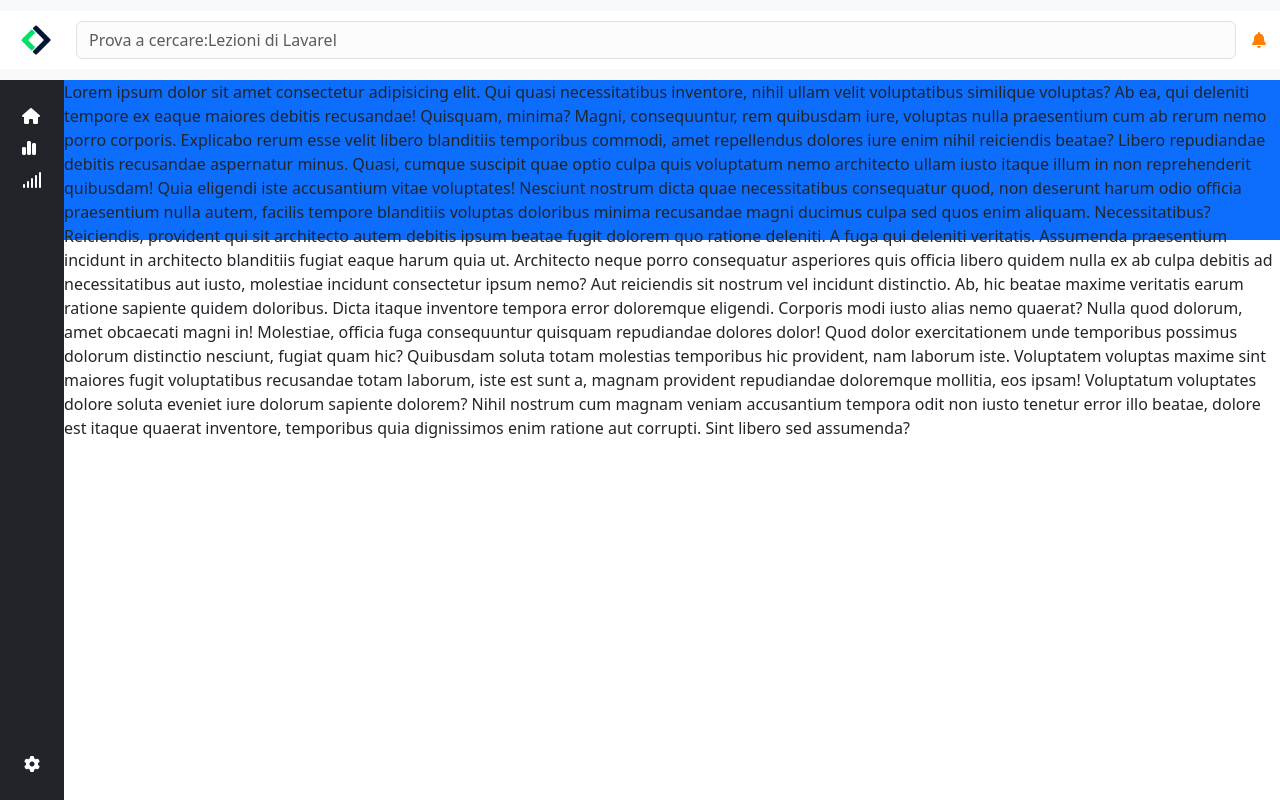
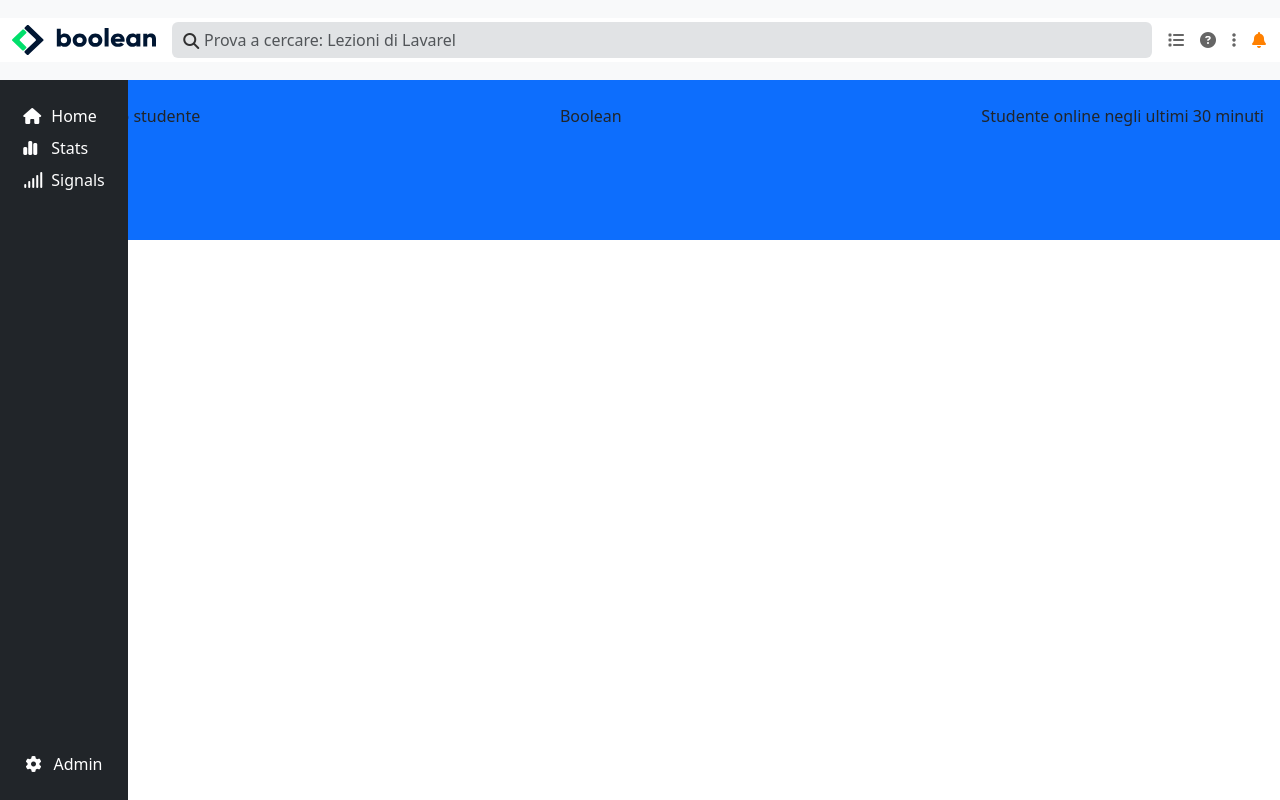
Before and after one commit to AlessandroSemeraro/html-css-bootstrap-dashboard, a plain HTML site: page index.html in a window 1280 px wide. Drawn offline with nearby package versions, Linux system fonts and the light colour scheme.

Commit message:
fixed responsive Navbar and aside , added icons on nav

```diff
--- a/index.html
+++ b/index.html
@@ -27,19 +27,34 @@
             <div class="container-fluid bg-white d-flex flex-nowrap">
 
                     <!--LOGO-->
-            <a class="navbar-brand" href="#">
-                <img class="img-logo" src="./img/mobile-logo.png" alt="Boolean mobile-logo">
+                <a class="navbar-brand py-0 my-0" href="#">
+                    <img class="img-logo d-lg-none " src="./img/mobile-logo.png" alt="Boolean mobile-logo">
+                    <img class="img-logo-lg d-none d-lg-block pe-0" src="./img/logo.svg" alt="Bolean desktop-logo">
                 </a>
 
                     <!--SEARCHBAR-->
                 <div class="form-outline searchbar-width">
-                <input type="search" id="form1" class="form-control bg-light-subtle" placeholder="Prova a cercare:Lezioni di Lavarel" aria-label="Search" />
+                    <div class="form-group has-search">
+                        <span class="fa fa-search form-control-feedback"></span>
+                        <input type="text" id="form1" style="--bs-bg-opacity: .2;" class="bg-secondary form-control border-0 fs-6 my-1" placeholder="Prova a cercare: Lezioni di Lavarel" aria-label="Search" />
+                    </div>
                 </div>
 
                     <!--BELL-->
-            <div class="ps-3">
+                <ul class="ps-3 d-flex align-items-center mb-0 d-lg-flex d-lg-flex-row justify-content-lg-between">
+                    <li class="d-none d-lg-block me-3">
+                        <i class="fa-solid fa-list" style="color: #656565;"></i>
+                    </li>
+                    <li class="d-none d-lg-block me-3">
+                        <i class="fa-solid fa-circle-question" style="color: #656565;"></i>
+                    </li>
+                    <li class="d-none d-lg-block me-3">
+                        <i class="fa-solid fa-ellipsis-vertical" style="color: #656565;"></i>
+                    </li>
+                    <li>
                         <i class="fa-size fa-solid fa-bell" style="color: #ff8000;"></i>
-            </div>
+                    </li>
+                </ul>
             </div>
         </nav>
         <!--NAVBAR END-->
@@ -48,18 +63,22 @@
         <aside class="bg-dark my-aside">
             <section class="container-aside d-flex flex-column justify-content-between align-items-center p-4">
                 <div class="flex-column">
-                    <div class="mb-2">
+                    <div class="mb-2 d-lg-flex  align-items-lg-center fs-6">
                         <i class="fa-solid fa-house" style="color: #ffffff;"></i>
+                        <span class="my_mg-l-home d-none d-lg-block text-white">Home</span>
                     </div>
-                    <div class="mb-2">
+                    <div class="mb-2 d-lg-flex  align-items-lg-center fs-6">
                         <i class="fa-solid fa-chart-simple" style="color: #ffffff;"></i>
+                        <span class="my_mg-l-stats d-none d-lg-block text-white">Stats</span>
                     </div>
-                    <div>
+                    <div class="d-lg-flex  align-items-lg-center fs-6">
                         <i class="fa-solid fa-signal" style="color: #ffffff;"></i>
+                        <span class="my_mg-l-signals d-none d-lg-block text-white">Signals</span>
                     </div>
                 </div>
-                <div>
+                <div class="d-lg-flex align-items-lg-center fs-6">
                     <i class="fa-solid fa-gear" style="color: #ffffff;"></i>
+                    <span class="my_mg-l-admin d-none d-lg-block text-white">Admin</span>
                 </div>
             </section>
         </aside>
@@ -69,18 +88,16 @@
     <main class="my_container-main">
 
         <!--INFOBAR - BOTTOM-NAV-->
-        <section class="container_info-bar bg-primary">
-              Lorem ipsum dolor sit amet consectetur adipisicing elit. Qui quasi necessitatibus inventore, nihil ullam velit voluptatibus similique voluptas? Ab ea, qui deleniti tempore ex eaque maiores debitis recusandae! Quisquam, minima?
-              Magni, consequuntur, rem quibusdam iure, voluptas nulla praesentium cum ab rerum nemo porro corporis. Explicabo rerum esse velit libero blanditiis temporibus commodi, amet repellendus dolores iure enim nihil reiciendis beatae?
-              Libero repudiandae debitis recusandae aspernatur minus. Quasi, cumque suscipit quae optio culpa quis voluptatum nemo architecto ullam iusto itaque illum in non reprehenderit quibusdam! Quia eligendi iste accusantium vitae voluptates!
-              Nesciunt nostrum dicta quae necessitatibus consequatur quod, non deserunt harum odio officia praesentium nulla autem, facilis tempore blanditiis voluptas doloribus minima recusandae magni ducimus culpa sed quos enim aliquam. Necessitatibus?
-              Reiciendis, provident qui sit architecto autem debitis ipsum beatae fugit dolorem quo ratione deleniti. A fuga qui deleniti veritatis. Assumenda praesentium incidunt in architecto blanditiis fugiat eaque harum quia ut.
-              Architecto neque porro consequatur asperiores quis officia libero quidem nulla ex ab culpa debitis ad necessitatibus aut iusto, molestiae incidunt consectetur ipsum nemo? Aut reiciendis sit nostrum vel incidunt distinctio.
-              Ab, hic beatae maxime veritatis earum ratione sapiente quidem doloribus. Dicta itaque inventore tempora error doloremque eligendi. Corporis modi iusto alias nemo quaerat? Nulla quod dolorum, amet obcaecati magni in!
-              Molestiae, officia fuga consequuntur quisquam repudiandae dolores dolor! Quod dolor exercitationem unde temporibus possimus dolorum distinctio nesciunt, fugiat quam hic? Quibusdam soluta totam molestias temporibus hic provident, nam laborum iste.
-              Voluptatem voluptas maxime sint maiores fugit voluptatibus recusandae totam laborum, iste est sunt a, magnam provident repudiandae doloremque mollitia, eos ipsam! Voluptatum voluptates dolore soluta eveniet iure dolorum sapiente dolorem?
-              Nihil nostrum cum magnam veniam accusantium tempora odit non iusto tenetur error illo beatae, dolore est itaque quaerat inventore, temporibus quia dignissimos enim ratione aut corrupti. Sint libero sed assumenda?
+        <section class="my_info-bar bg-primary">
+            <div class="container_my-info-bar d-flex flex-column justify-content-between d-md-flex flex-md-row justify-content-md-between">
+                <div>Nuovo studente</div>
+                <div>Boolean</div>
+                <div>Studente online negli ultimi 30 minuti</div>
+            </div>
         </section>
+
+        <!--TABLE/FAQ/TO DO SECTION-->
+
     </main>
 
 </body>
--- a/style/style.css
+++ b/style/style.css
@@ -17,10 +17,10 @@ body{
 /*VIEWPORT*/
 .my_container-main{
     height: calc(100vh - 5rem);
-    width: 100vw;
-    padding-top: 5rem;
-    padding-left: 4rem;
-    overflow: auto;
+    width: calc(100vw - 4rem);
+    overflow-y: auto;
+    margin-left: 4rem;
+    margin-top: 5rem;
 }
 
 /*NAVBAR*/
@@ -29,11 +29,30 @@ body{
 }
 
 .img-logo{
-    width: 3rem;
+    width: 2.5rem;
+}
+
+.img-logo-lg{
+    width: 9rem;
 }
 
 .searchbar-width{
     width: 100%;
+}
+
+.has-search .form-control-feedback {
+    position: absolute;
+    z-index: 2;
+    display: block;
+    width: 2.4rem;
+    height: 2.4rem;
+    line-height: 2.4rem;
+    text-align: center;
+    color: rgb(48, 48, 48);
+}
+
+.has-search .form-control {
+    padding-left: 2rem;
 }
 
 .fa-size{
@@ -43,8 +62,7 @@ body{
 /*ASIDE*/
 aside{
     width: 4rem;
-    padding-top: 5rem;
-    height:100vh;
+    height:calc(100vh - 5rem);
     position: fixed;
 }
 
@@ -52,8 +70,38 @@ aside{
     height: 100%;
 }
 
+.my_mg-l-home{
+    margin-left: 10px;
+}
+
+.my_mg-l-stats{
+    margin-left: 14px;
+}
+
+.my_mg-l-signals{
+    margin-left: 8px;
+}
+
+.my_mg-l-admin{
+    margin-left: 12px;
+}
+
+/*ASIDE Desktop Media*/
+@media only screen and (min-width: 992px) {
+aside{
+    width: 8rem;
+}
+}
+
+
 /*BOTTOM-NAV*/
-.container_info-bar{
+.my_info-bar{
     height: 10rem;
-    width: calc(100vw - 4rem);
 }
+
+.container_my-info-bar{
+    height: 100%;
+    padding: 1.5rem 1rem;
+}
+
+/*
```
Lines whose indentation alone changed are shown as unchanged.
